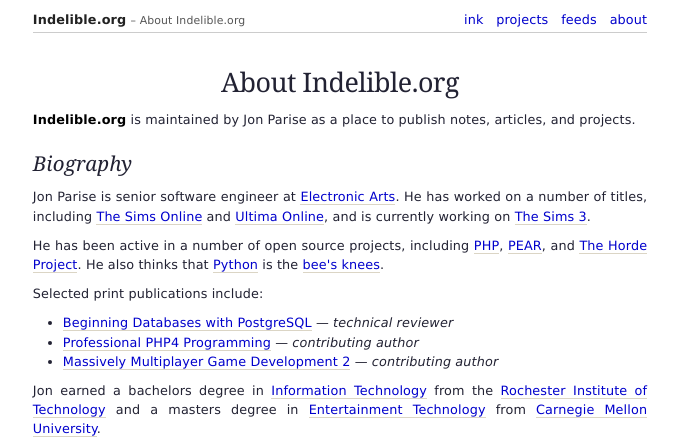
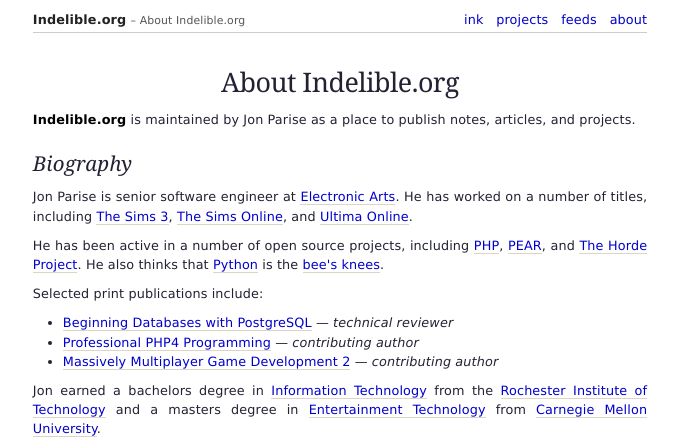
Before and after one commit to jparise/indelible-django, a Django app: template templates/about.html in a window 1280 px wide. Shown: the top 441 px of the page, without its empty margins (300-978 px from the left). Run offline with Django 3.2, Linux system fonts and the light colour scheme; the template is opened without the code that fills it, so the values that code supplies are empty.

Commit message:
Updating my biography to reflect finishing The Sims 3.

```diff
--- a/templates/about.html
+++ b/templates/about.html
@@ -12,7 +12,7 @@ articles, and projects.
 
 <h2>Biography</h2>
 <p>
-Jon Parise is senior software engineer at <a href="http://www.ea.com/">Electronic Arts</a>.  He has worked on a number of titles, including <a href="http://en.wikipedia.org/wiki/The_Sims_Online">The Sims Online</a> and <a href="http://en.wikipedia.org/wiki/Ultima_online">Ultima Online</a>, and is currently working on <a href="http://en.wikipedia.org/wiki/The_Sims_3">The Sims 3</a>.
+Jon Parise is senior software engineer at <a href="http://www.ea.com/">Electronic Arts</a>.  He has worked on a number of titles, including <a href="http://en.wikipedia.org/wiki/The_Sims_3">The Sims 3</a>, <a href="http://en.wikipedia.org/wiki/The_Sims_Online">The Sims Online</a>, and <a href="http://en.wikipedia.org/wiki/Ultima_online">Ultima Online</a>.
 </p>
 <p>
 He has been active in a number of open source projects, including <a href="http://www.php.net/">PHP</a>, <a href="http://pear.php.net/">PEAR</a>, and <a href="http://www.horde.org/">The Horde Project</a>.  He also thinks that <a href="http://www.python.org/">Python</a> is the <a href="http://en.wiktionary.org/wiki/bee%27s_knees">bee's knees</a>.
```
